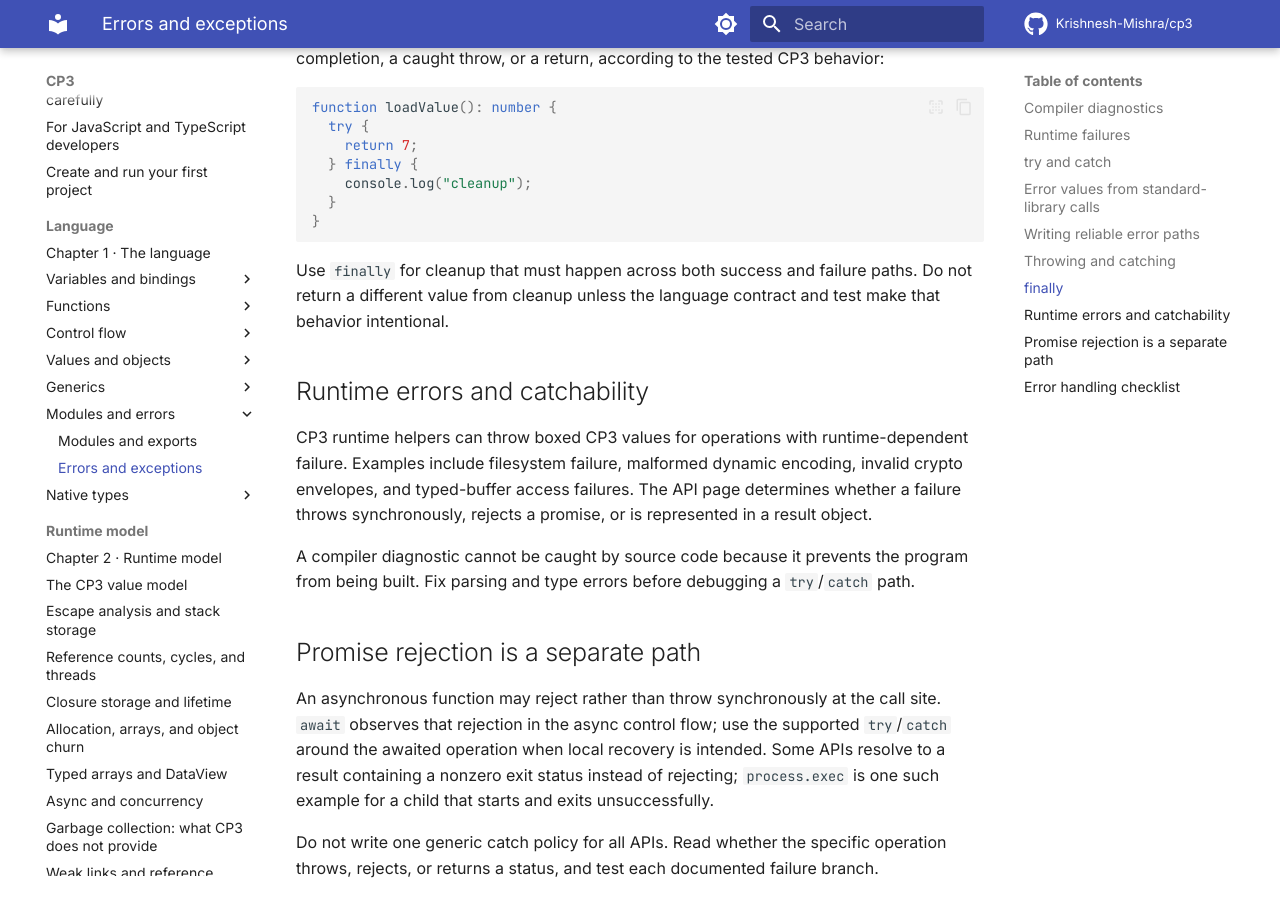
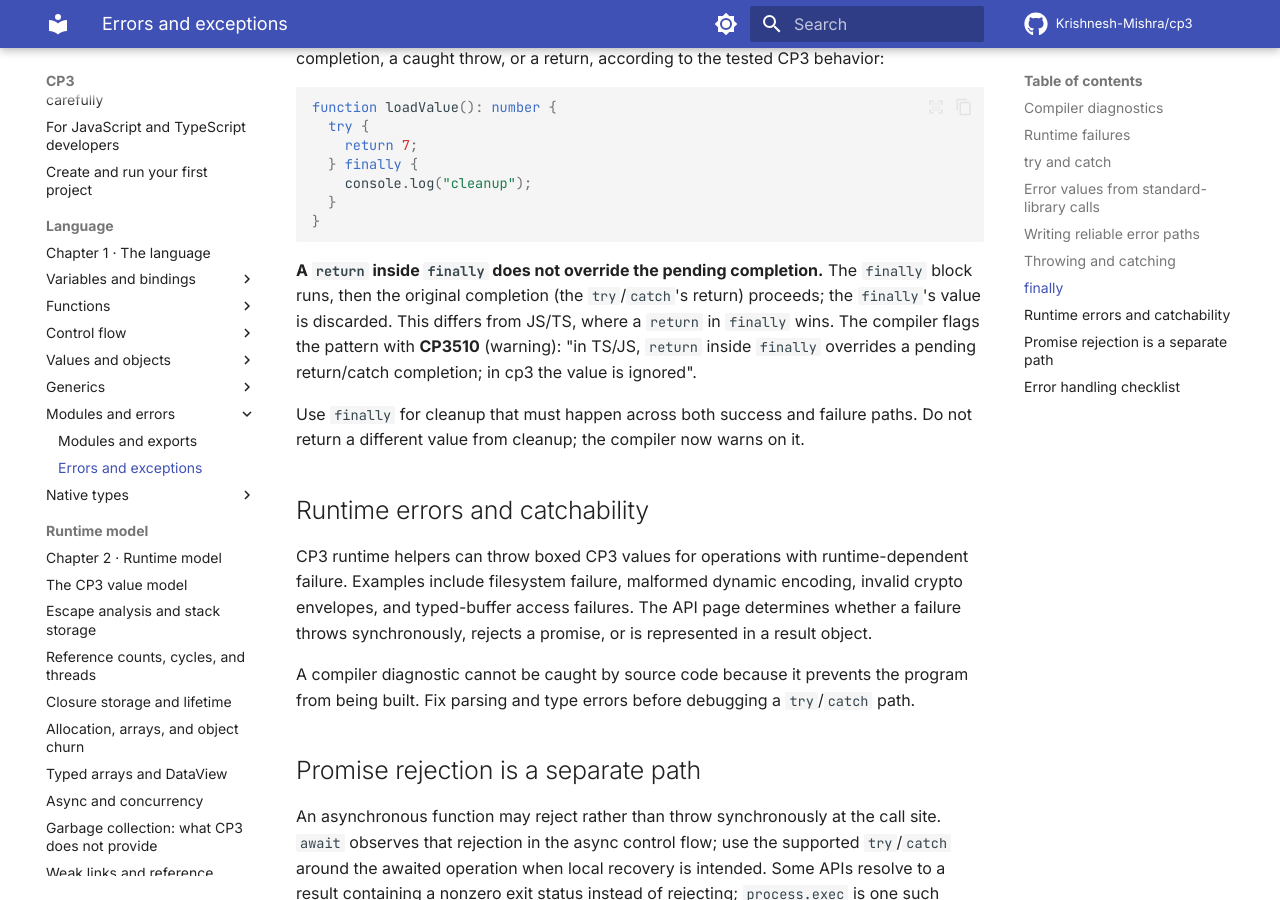
Before and after one commit to Krishnesh-Mishra/cp3, an MkDocs documentation site: the page built from docs/content/01-language/06-modules-and-errors/02-errors.md, in a window 1280 px wide and 900 px high, scrolled down 2117 px. Built offline with MkDocs 1.6.1 and Material for MkDocs 9.7.7, drawn with Linux system fonts in a browser that asks for light colours; comment, search, counter and statistics services are not loaded.

Commit message:
docs: pin finally-return and loose-nullish-equality semantics in the language docs
The finally page now states the v0.2.2 rule (return in finally does not override; CP3510) and the welcome guide documents flavor-exact loose equality with the CP3520 warning.

````diff
--- a/docs/content/01-language/06-modules-and-errors/02-errors.md
+++ b/docs/content/01-language/06-modules-and-errors/02-errors.md
@@ -63,7 +63,9 @@ function loadValue(): number {
 }
 ```
 
-Use `finally` for cleanup that must happen across both success and failure paths. Do not return a different value from cleanup unless the language contract and test make that behavior intentional.
+**A `return` inside `finally` does not override the pending completion.** The `finally` block runs, then the original completion (the `try`/`catch`'s return) proceeds; the `finally`'s value is discarded. This differs from JS/TS, where a `return` in `finally` wins. The compiler flags the pattern with **CP3510** (warning): "in TS/JS, `return` inside `finally` overrides a pending return/catch completion; in cp3 the value is ignored".
+
+Use `finally` for cleanup that must happen across both success and failure paths. Do not return a different value from cleanup; the compiler now warns on it.
 
 ## Runtime errors and catchability
 
````
Also changed, not shown: docs/content/00-welcome/03-javascript-typescript-developers.md (+2 -0 lines).
